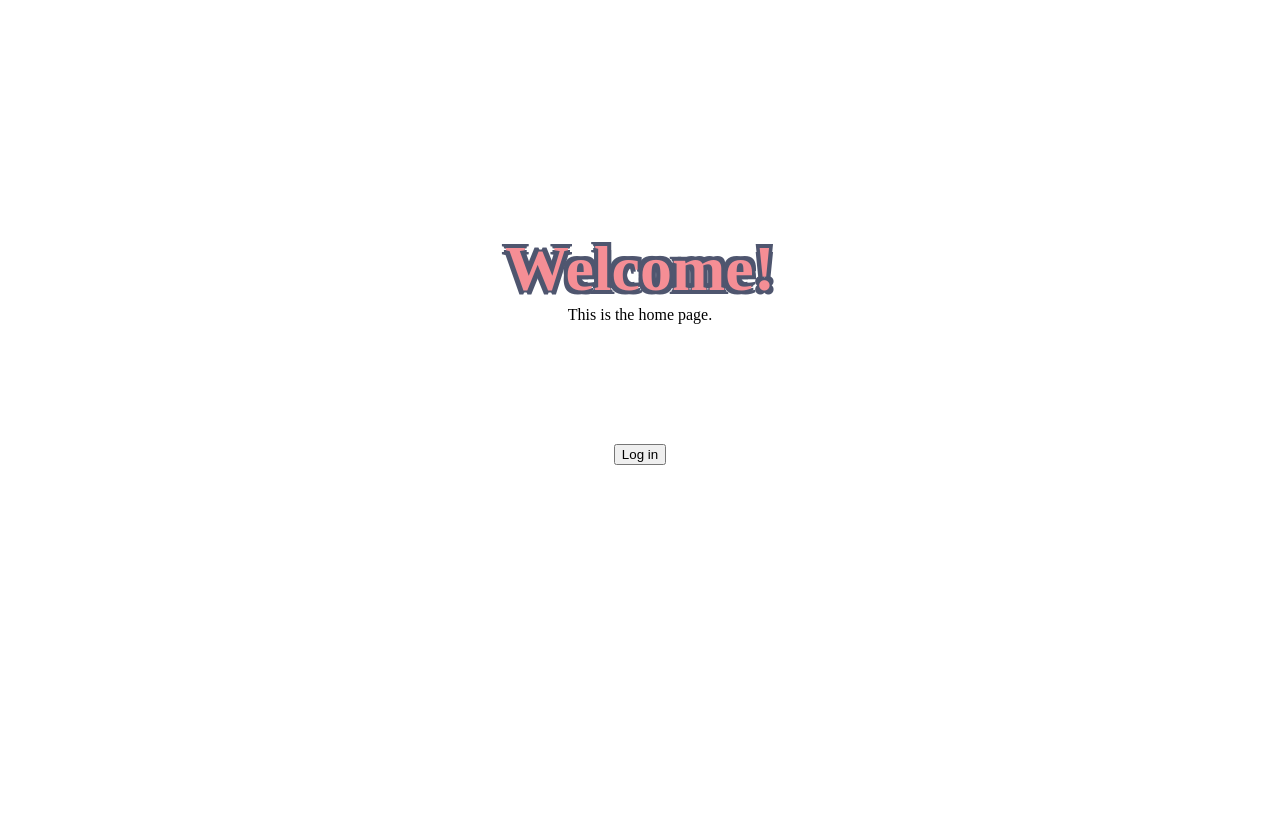
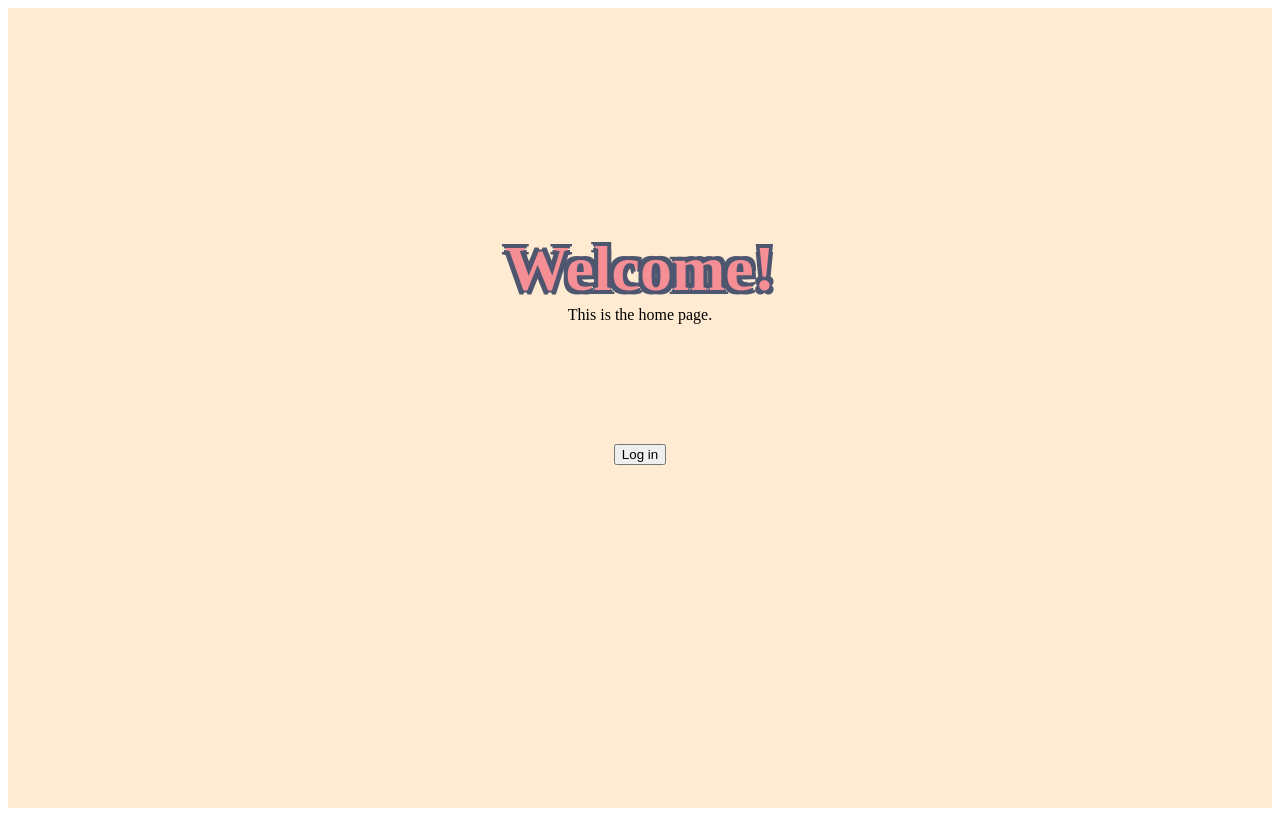
Before and after one commit to syedomair0/ByteMe-Hackathon, a React (Create React App) app in the folder byte-me/: page / in a window 1280 px wide. Built offline with nearby package versions, Linux system fonts and the light colour scheme.

Commit message:
changes to background color

```diff
--- a/byte-me/src/App.css
+++ b/byte-me/src/App.css
@@ -4,6 +4,7 @@
   align-items: center;
   justify-content: center;
   height: 100vh;
+  background-color:#feebd1;
 }
 
 .titleContainer {
```
